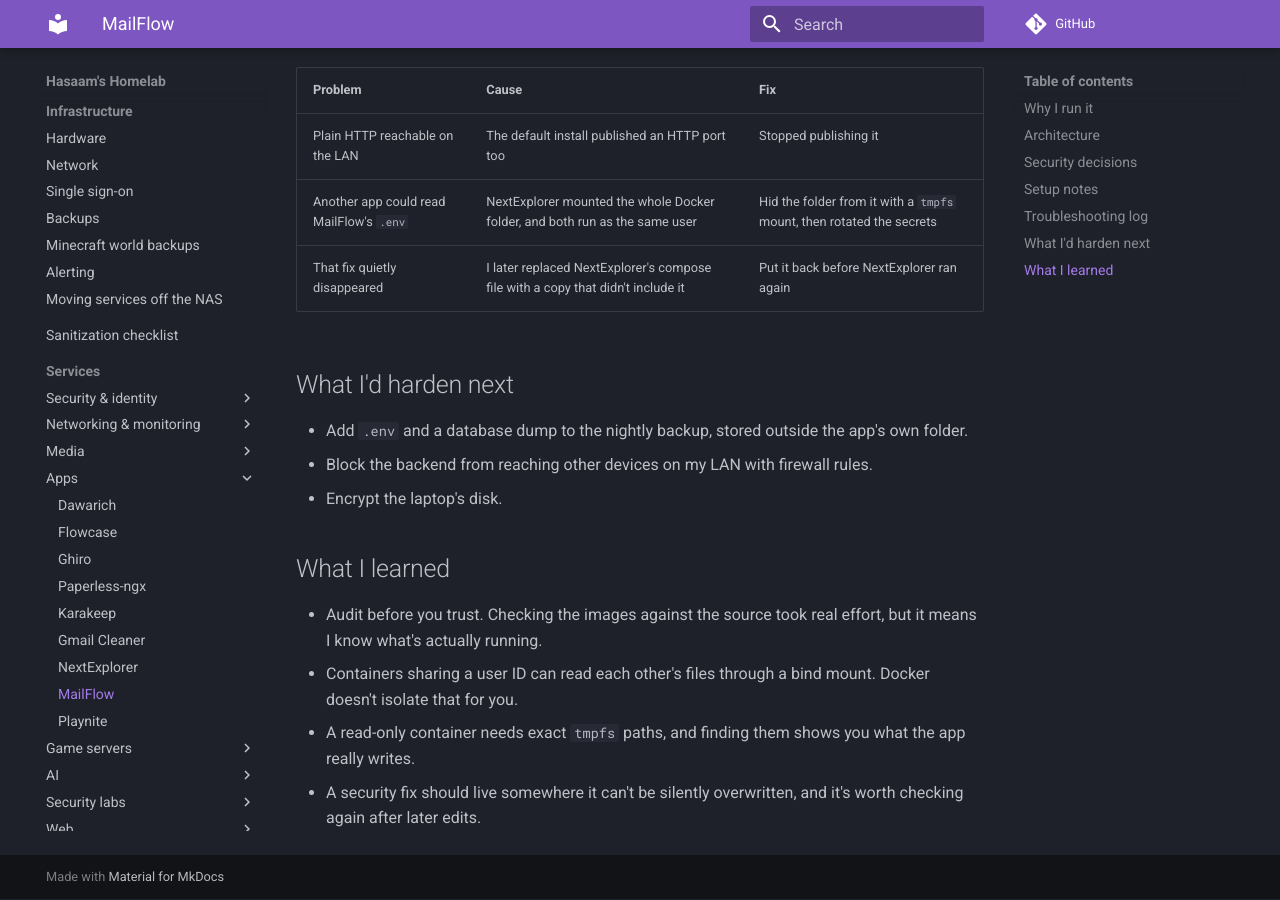
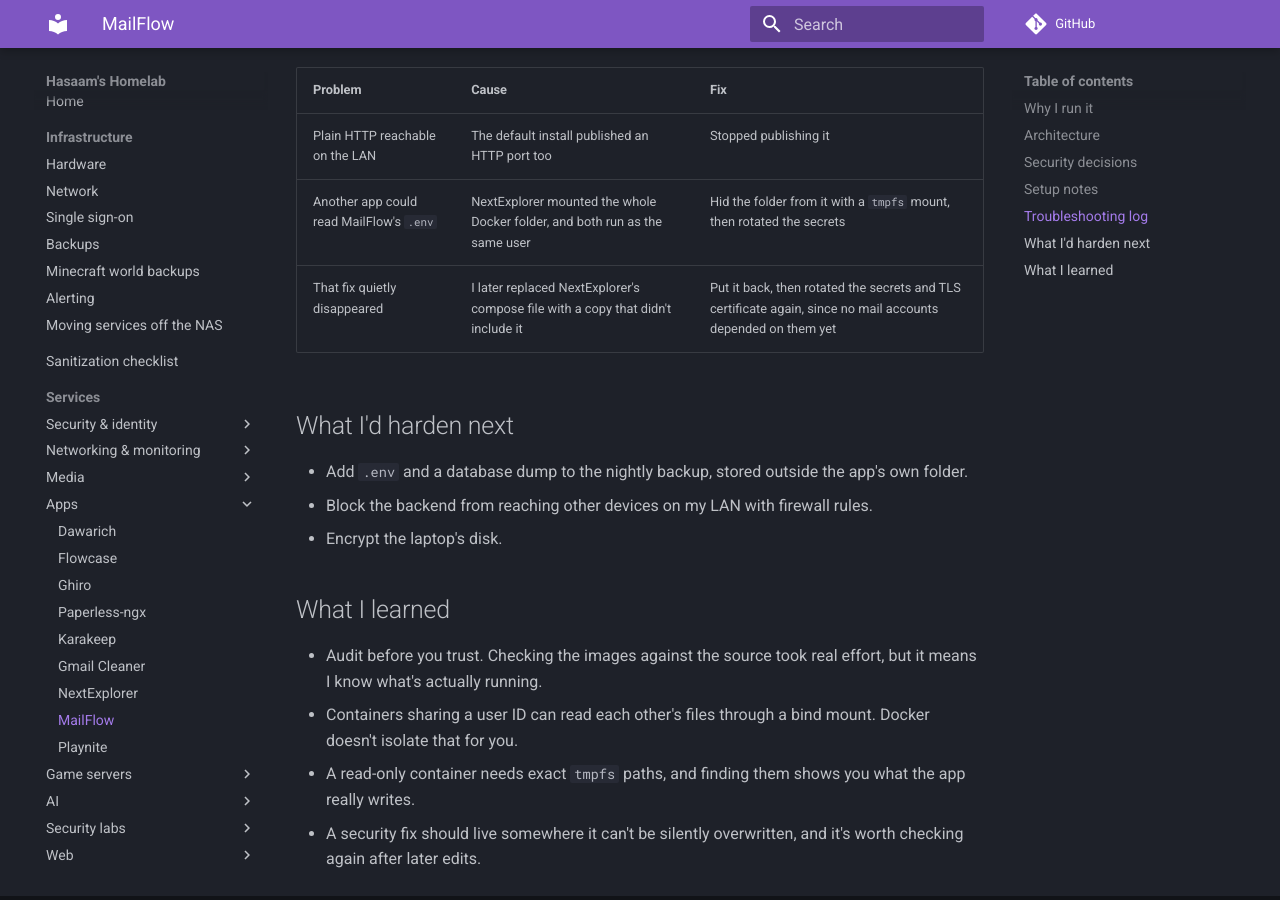
Before and after one commit to Shineori/homelab, an MkDocs documentation site: the page built from docs/services/mailflow.md, in a window 1280 px wide and 900 px high, scrolled down 2706 px. Built offline with MkDocs 1.6.1 and Material for MkDocs 9.7.7, drawn with Linux system fonts in a browser that asks for light colours; comment, search, counter and statistics services are not loaded.

Commit message:
Update Playnite status and MailFlow secret rotation note

```diff
--- a/docs/services/mailflow.md
+++ b/docs/services/mailflow.md
@@ -82,7 +82,7 @@
 |---|---|---|
 | Plain HTTP reachable on the LAN | The default install published an HTTP port too | Stopped publishing it |
 | Another app could read MailFlow's `.env` | NextExplorer mounted the whole Docker folder, and both run as the same user | Hid the folder from it with a `tmpfs` mount, then rotated the secrets |
-| That fix quietly disappeared | I later replaced NextExplorer's compose file with a copy that didn't include it | Put it back before NextExplorer ran again |
+| That fix quietly disappeared | I later replaced NextExplorer's compose file with a copy that didn't include it | Put it back, then rotated the secrets and TLS certificate again, since no mail accounts depended on them yet |
 
 ## What I'd harden next
 
```
Also changed, not shown: docs/services/playnite.md (+1 -1 lines).
